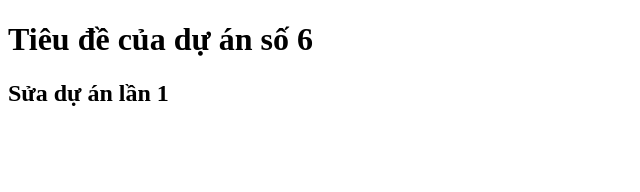
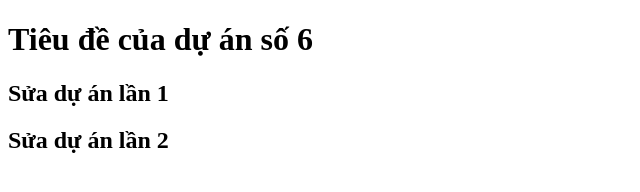
Before and after one commit to caosangthinkpad/d-n-6, a plain HTML site: page index.html in a window 1280 px wide. Shown: the whole page, without its empty margins (0-640 px from the left). Drawn offline with Linux system fonts and the light colour scheme.

Commit message:
sửa dự án lần 2

```diff
--- a/index.html
+++ b/index.html
@@ -8,5 +8,6 @@
 <body>
     <h1>Tiêu đề của dự án số 6</h1>
     <h2>Sửa dự án lần 1</h2>
+    <h2>Sửa dự án lần 2</h2>
 </body>
 </html>
```
